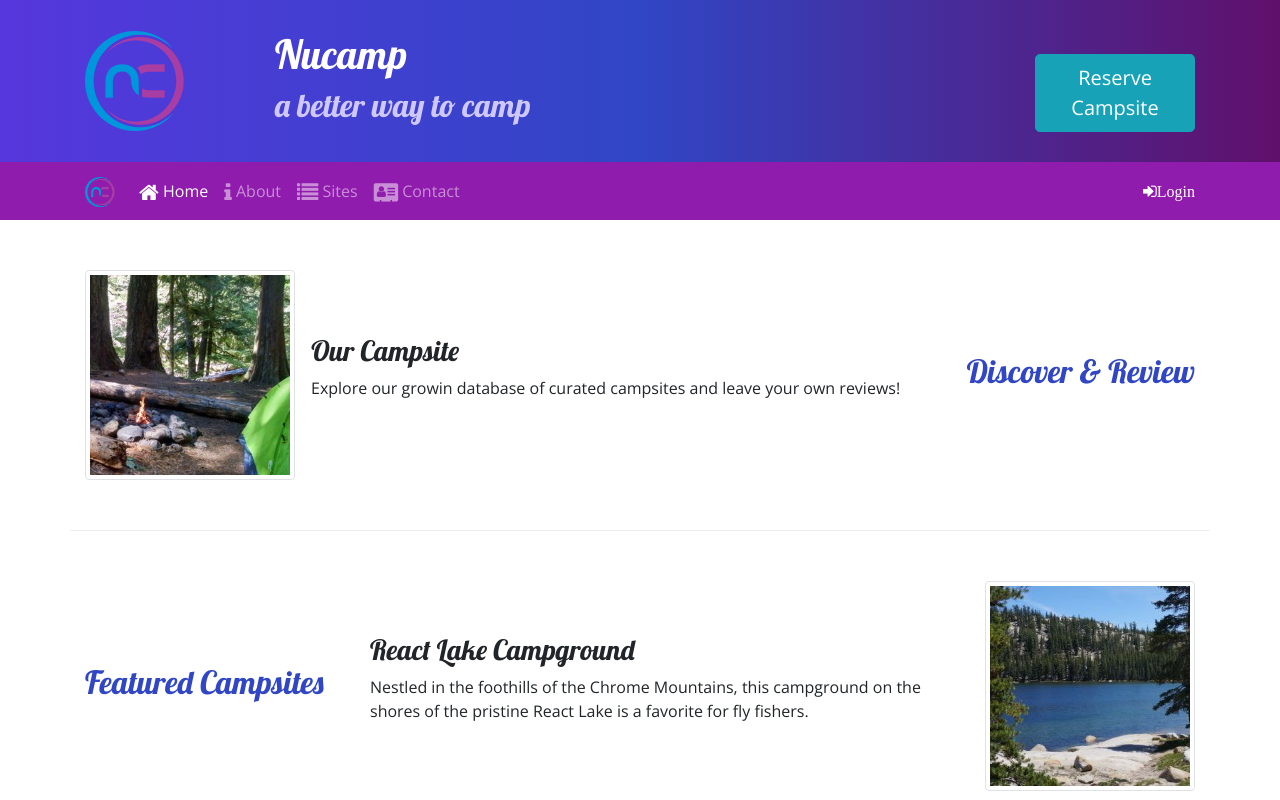
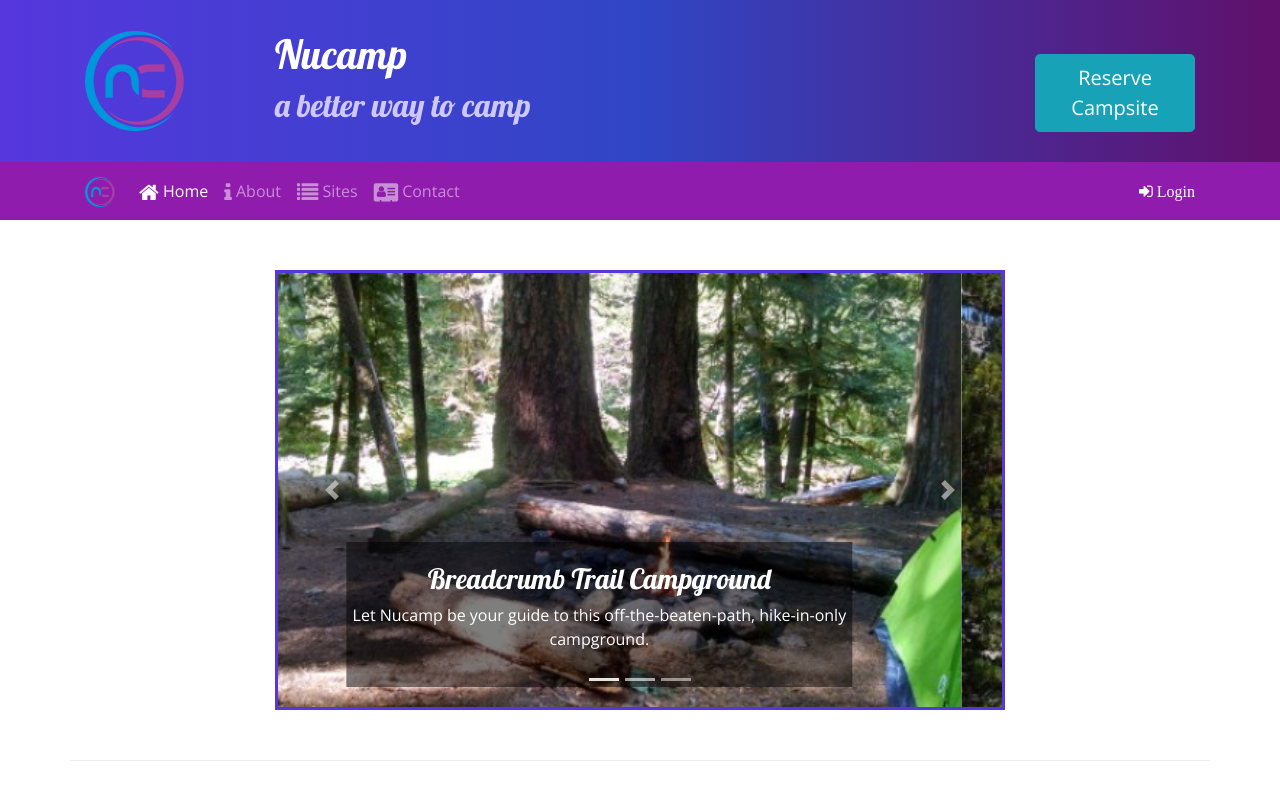
Before and after one commit to Kseckman/nucampsite_2_bootstrap, a website: page index.html in a window 1280 px wide. Shown: the top 800 px of the page. Drawn offline with nearby package versions, Linux system fonts and the light colour scheme.

Commit message:
added carousel to index

```diff
--- a/css/styles.css
+++ b/css/styles.css
@@ -46,3 +46,10 @@ footer{
     border-top: none;
     padding: 10px;
 }
+
+.carousel-caption {
+    background-color: rgba(0,0,0,0.5);
+}
+.carousel {
+    border: solid #5637DD;
+}
--- a/index.html
+++ b/index.html
@@ -43,7 +43,7 @@
             </div>
         </div>
     </header>
-
+<!-- nav -->
     <nav class="navbar navbar-expand-sm navbar-dark sticky-top">
         <div class="container">
             <a class="navbar-brand" href="#" >
@@ -61,13 +61,13 @@
                 </ul>
                 <span class="navbar-text ml-auto">
                     <a role="button" data-toggle="modal" data-target="#loginModal" href="">
-                        <i class="fa fa-sign-in">Login</i>
+                        <i class="fa fa-sign-in"> Login</i>
                     </a>
                 </span>
             </div>
         </div>
     </nav>
-
+<!-- modal -->
     <div id="loginModal" class="modal fade" role="dialog">
         <div class="modal-dialog" role="document">
             <div class="modal-content">
@@ -104,8 +104,50 @@
             </div>
         </div>
     </div>
-
+<!-- main content -->
     <div class="container">
+        <div class="row row-content">
+            <div class="col-md-8 mx-auto">
+                <div id="homeCarousel" class="carousel slide" data-ride="carousel">
+                    <ol class="carousel-indicators">
+                        <li data-target="#homeCarousel" data-slide-to="0" class="active"></li>
+                        <li data-target="#homeCarousel" data-slide-to="1"></li>
+                        <li data-target="#homeCarousel" data-slide-to="2"></li>
+                    </ol>
+                    <div class="carousel-inner">
+                        <div class="carousel-item active">
+                            <img class="d-block w-100" src="img/breadcrumb-trail.jpg" alt="Breadcrumb Trail Campground">
+                            <div class="carousel-caption">
+                                <h3>Breadcrumb Trail Campground</h3>
+                                <p class="d-none d-sm-block">Let Nucamp be your guide to this off-the-beaten-path, hike-in-only campground.</p>
+                            </div>
+                        </div>
+                        <div class="carousel-item">
+                            <img class="d-block w-100" src="img/react-lake.jpg" alt="React Lake Campground">
+                            <div class="carousel-caption">
+                                <h3>React Lake Campground</h3>
+                                <p class="d-none d-sm-block">Let Nestled in the foothills of the Chrome Mountains, this campground on the shores of the pristine React Lake is a favorite for fly fishers.</p>
+                            </div>
+                        </div>
+                        <div class="carousel-item">
+                            <img class="d-block w-100" src="img/chrome-river.jpg" alt="Chrome River Campground">
+                            <div class="carousel-caption">
+                                <h3>Chrome River Campground</h3>
+                                <p class="d-none d-sm-block">Let Spend a few sunny days and starry nights beneath a canopy of old-growth firs at this enchanting spot by the Chrome River.</p>
+                            </div>
+                        </div>
+                    </div>
+                    <a class="carousel-control-prev" href="#homeCarousel" role="button" data-slide="prev">
+                        <span class="carousel-control-prev-icon"></span>
+                        <span class="sr-only">Preivous</span>
+                    </a>
+                    <a class="carousel-control-next" href="#homeCarousel" role="button" data-slide="next">
+                        <span class="carousel-control-next-icon"></span>
+                        <span class="sr-only">Next</span>
+                    </a>
+                </div>
+            </div>
+        </div>
         <div class="row row-content align-items-center">
             <div class="col-sm-4 col-md-3 order-sm-last">
                 <h2 class="text-sm-right">Discover & Review</h2>
@@ -188,7 +230,7 @@
             </div>
         </div>
     </div>
-
+<!-- footer -->
     <footer>
         <div class="container">
             <div class="row">
```
